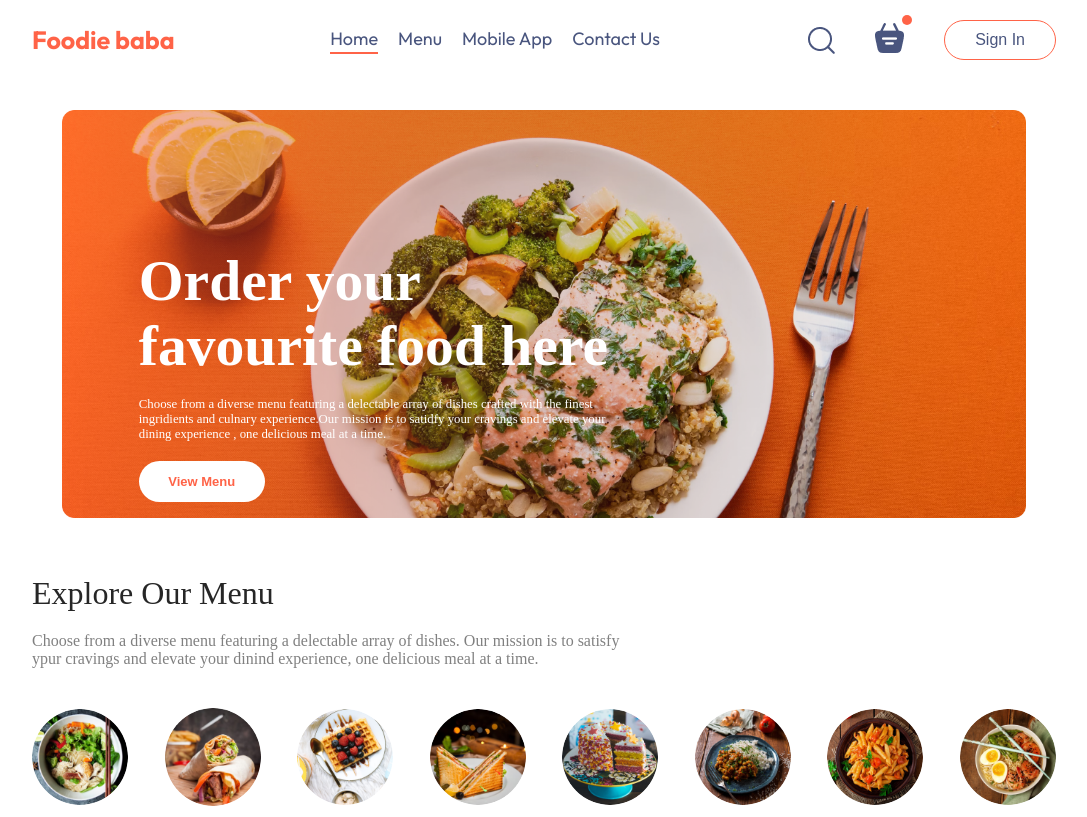
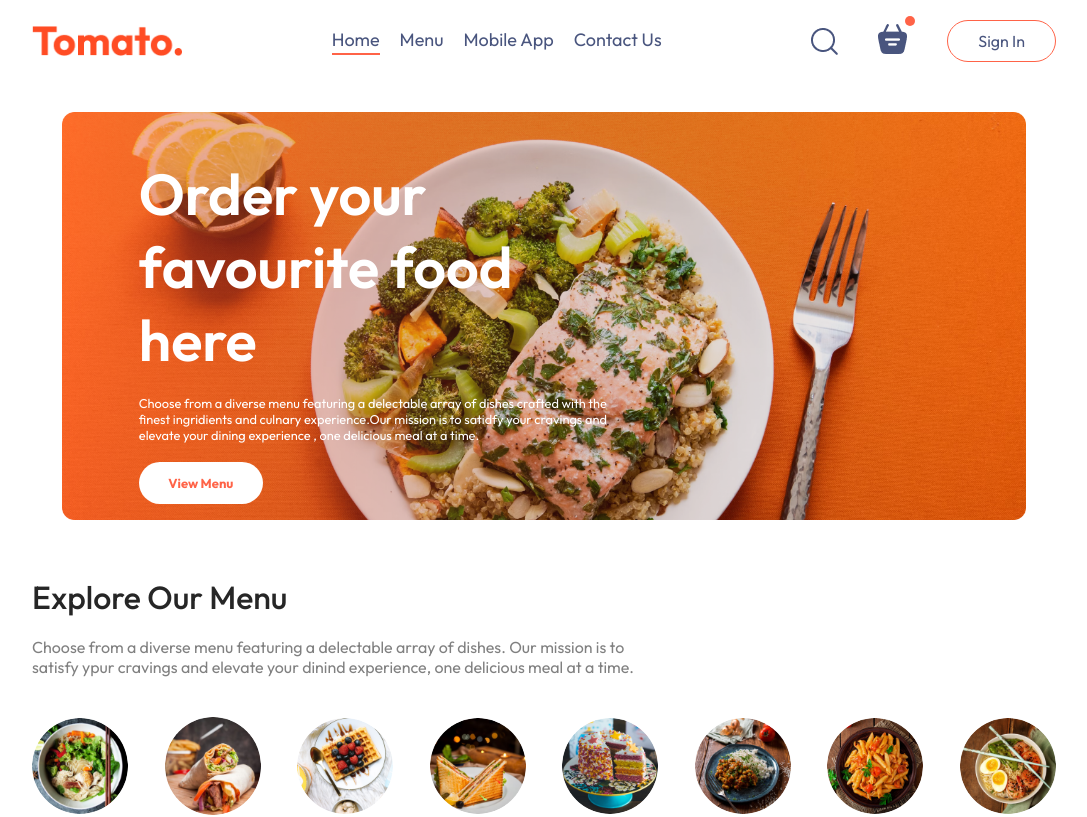
Before and after one commit to usmansajid00/food-app, a React (Vite) app: page / in a window 1280 px wide. Shown: the top 817 px of the page, without its empty margins (96-1183 px from the left). Built offline with nearby package versions, Linux system fonts and the light colour scheme.

Commit message:
add navbar functionality

```diff
--- a/src/components/Navbar/Navbar.jsx
+++ b/src/components/Navbar/Navbar.jsx
@@ -1,29 +1,46 @@
 import { useState } from "react";
 import { assets } from "../../assets/assets";
 import "./navbar.scss";
+import { Link } from "react-router-dom";
 
 const Navbar = () => {
-  const [activeMenu, setActiveMenu] = useState("Home");
-
-  const menuItems = ["Home", "Menu", "Mobile App", "Contact Us"];
+  const [menu, setMenu] = useState("Home");
 
   return (
     <div className="navbar">
-      {/* <img src={assets.logo} className="logo" alt="logo" /> */}
-      <h1 className="logo">Foodie baba</h1>
+      <img src={assets.logo} className="logo" />
       <ul className="navbar-menu">
-        {menuItems.map((item) => (
-          <li
-            key={item}
-            onClick={() => setActiveMenu(item)}
-            className={activeMenu === item ? "active" : ""}
-          >
-            {item}
-          </li>
-        ))}
+        <Link
+          to="/"
+          onClick={() => setMenu("Home")}
+          className={menu === "Home" ? "active" : ""}
+        >
+          Home
+        </Link>
+        <a
+          href="#explore-menu"
+          onClick={() => setMenu("Menu")}
+          className={menu === "Menu" ? "active" : ""}
+        >
+          Menu
+        </a>
+        <a
+          href="#app-download"
+          onClick={() => setMenu("Mobile App")}
+          className={menu === "Mobile App" ? "active" : ""}
+        >
+          Mobile App
+        </a>
+        <a
+          href="#footer"
+          onClick={() => setMenu("Contact Us")}
+          className={menu === "Contact Us" ? "active" : ""}
+        >
+          Contact Us
+        </a>
       </ul>
       <div className="navbar-right">
-        <img src={assets.search_icon} alt="search" />
+        <img src={assets.search_icon} />
         <div className="navbar-search-icon">
           <img src={assets.basket_icon} alt="basket" />
           <div className="dot"></div>
--- a/src/index.css
+++ b/src/index.css
@@ -4,6 +4,8 @@
   padding: 0;
   margin: 0;
   box-sizing: border-box;
+  font-family: Outfit;
+  scroll-behavior: smooth;
 }
 body {
   min-height: 100vh;
```
